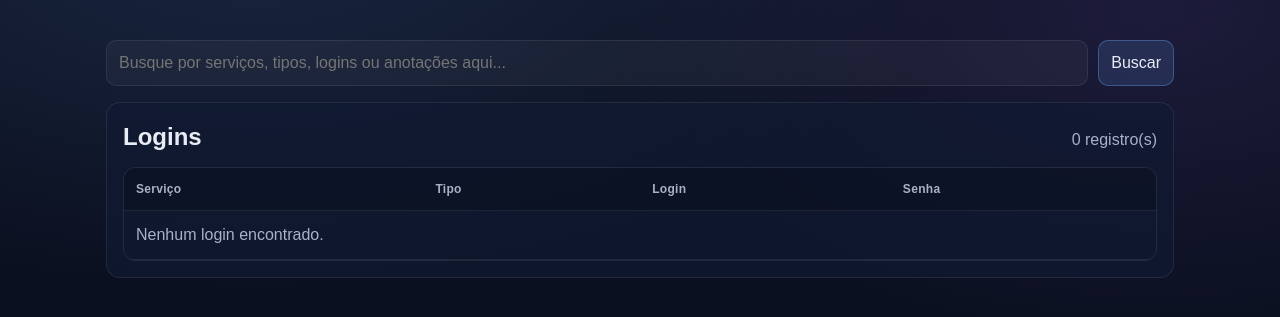
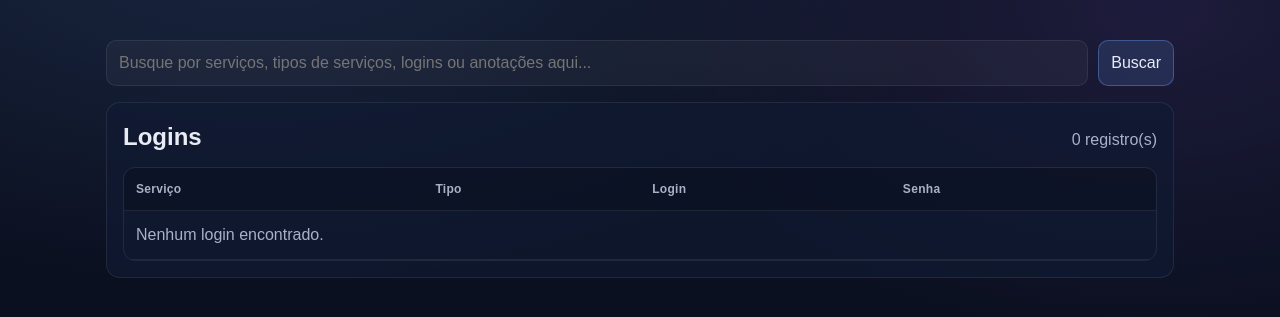
Before and after one commit to gabriel-pagani/kryptex, a Django app: page / in a window 1280 px wide. Shown: the part 73-390 px from the top of the page. Run offline with Django 5.2, Linux system fonts and the light colour scheme; the visitor is signed in with stand-in values (Sample User, id 1); data that the repository does not hold is empty; some libraries are stand-ins or nearby versions.

Commit message:
feat: update search input placeholder for clarity

```diff
--- a/templates/index.html
+++ b/templates/index.html
@@ -30,7 +30,7 @@
           type="text"
           name="q"
           value="{{ q }}"
-          placeholder="Busque por serviços, tipos, logins ou anotações aqui..."
+          placeholder="Busque por serviços, tipos de serviços, logins ou anotações aqui..."
           autocomplete="off"
         />
         <button class="btn btn--primary" type="submit">Buscar</button>
```
